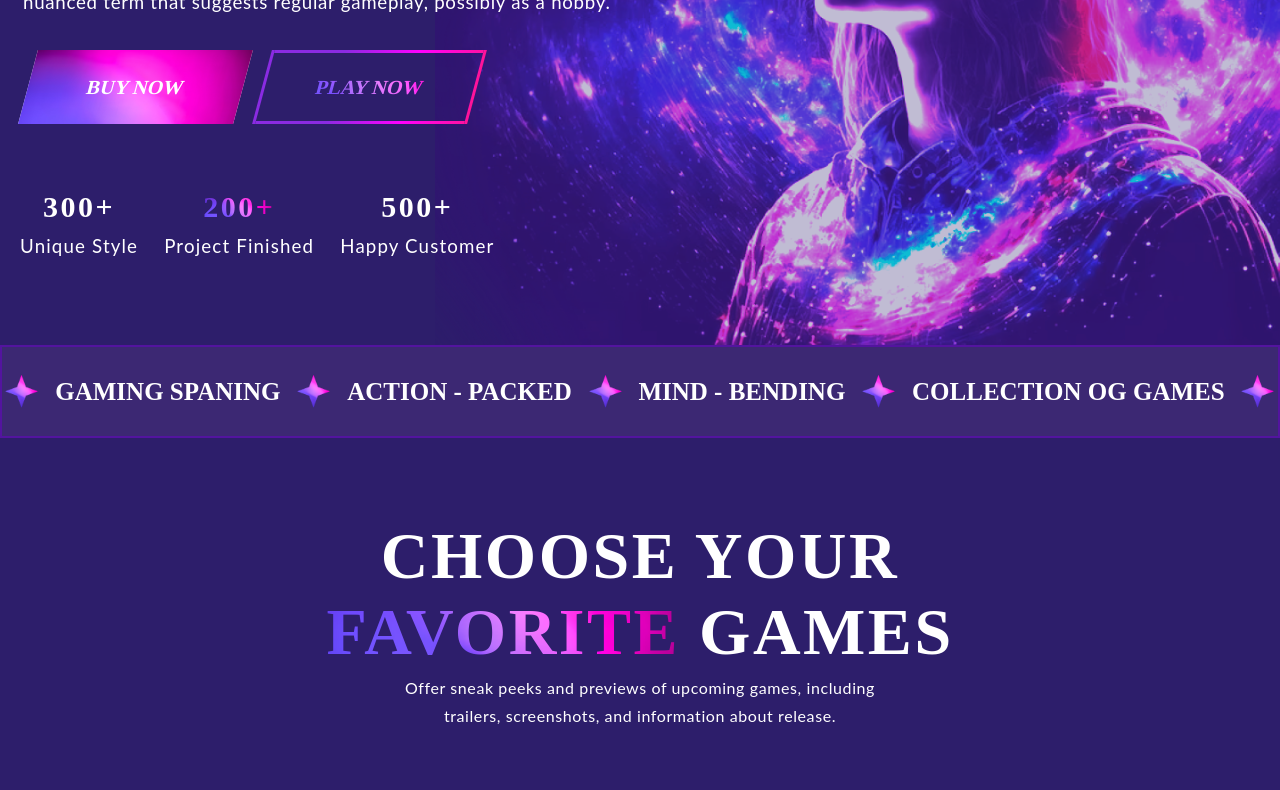
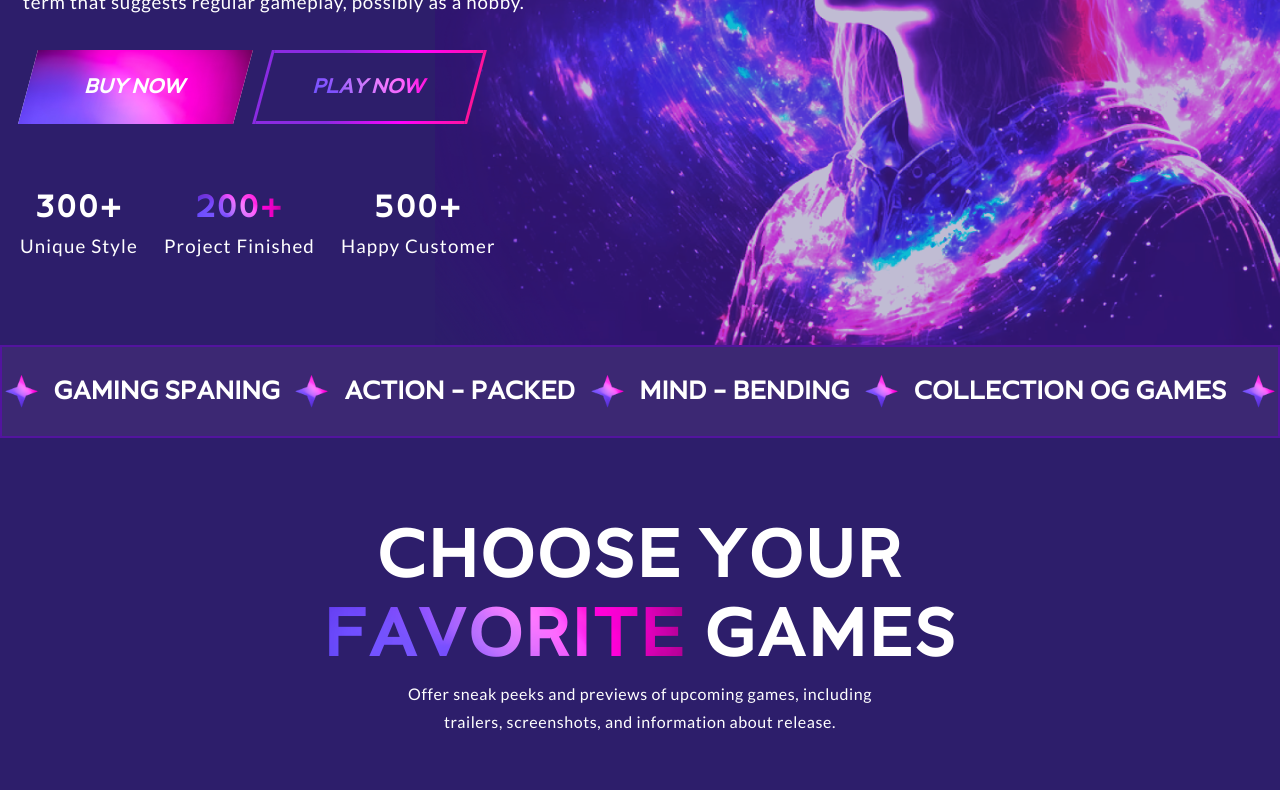
Before and after one commit to NIK-AL-GIT/Course-work-on-KYAR, a plain HTML site: page index.html in a window 1280 px wide. Shown: the part 539-1329 px from the top of the page. Drawn offline with Linux system fonts and the light colour scheme; files whose address does not match are found by name.

Commit message:
Add files via upload

```diff
--- a/CSS/style.css
+++ b/CSS/style.css
@@ -1,4 +1,14 @@
 @charset "UTF-8";
+
+@font-face{
+  font-family:"Lato";
+  src:url('../FONTS/Lato-Regular.ttf') format('truetype');
+}
+@font-face{
+  font-family:"Ondo";
+  src:url('../FONTS/Ondo-Regular.ttf') format('truetype');
+}
+
 * {
   margin: 0;
   padding: 0;
```
